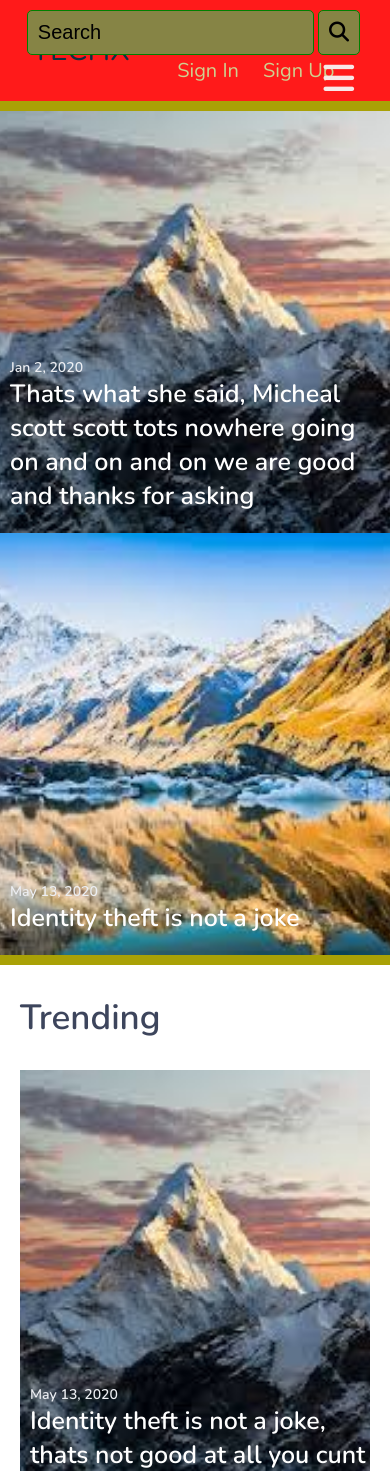
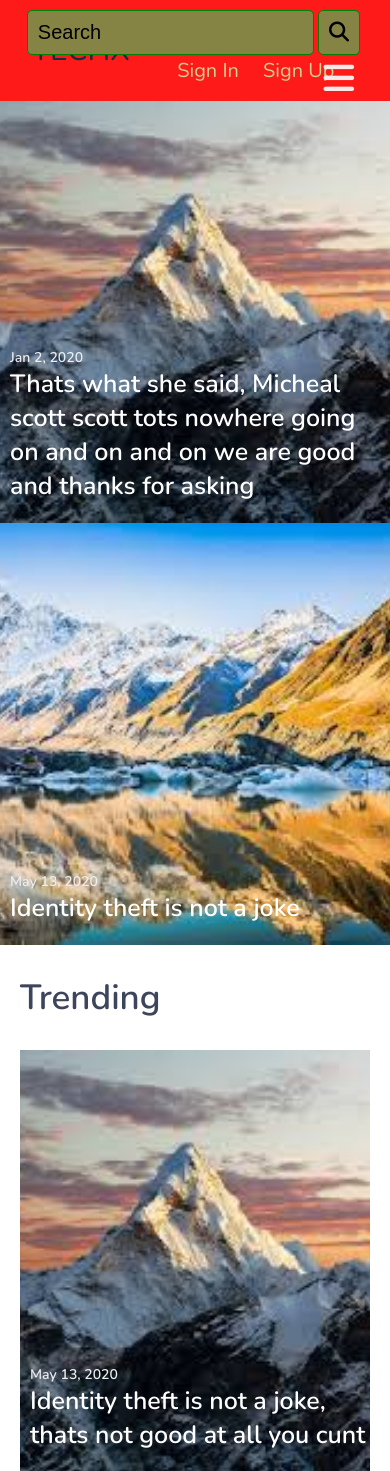
Before and after one commit to JNPN7/techupdate, a PHP site: page / in a window 390 px wide. Shown: the top 1471 px of the page. Run offline with PHP 8.4, Linux system fonts and the light colour scheme; some libraries are stand-ins or nearby versions.

Commit message:
footer responsive vathena bibek le milako & removed divider

```diff
--- a/webtech/assets/css/style.css
+++ b/webtech/assets/css/style.css
@@ -297,6 +297,7 @@
 	flex-wrap: wrap;
 	flex-direction: row;
 }
+
 .col{
 	display: flex;
 	flex-direction: column;
@@ -455,6 +456,9 @@
 @media(max-width: 800px){
 	.main-section, .right-section{
 		flex: 100%;
+	}
+	#footer .row{
+		flex-direction: column;
 	}
 }
 @media(max-width: 600px){
--- a/webtech/index.php
+++ b/webtech/index.php
@@ -1,7 +1,6 @@
 <?php
 	include 'includes/header.php';
 ?>
-		<div id="divider"></div>
 		<section class="hot-news">
 			<div class="row">
 				<div class="hot-news-left">
@@ -25,7 +24,6 @@
 
 			</div>
 		</section>
-		<div id="divider"></div>
 		<main role="main" class="main">
 			<div class="row">
 				<section class="main-section">
@@ -274,8 +272,7 @@
 			</div>
 
 		</main>
-		<div id="divider"></div>
-
+		<br>
 <?php
 	include 'includes/footer.php';
 ?>
```
